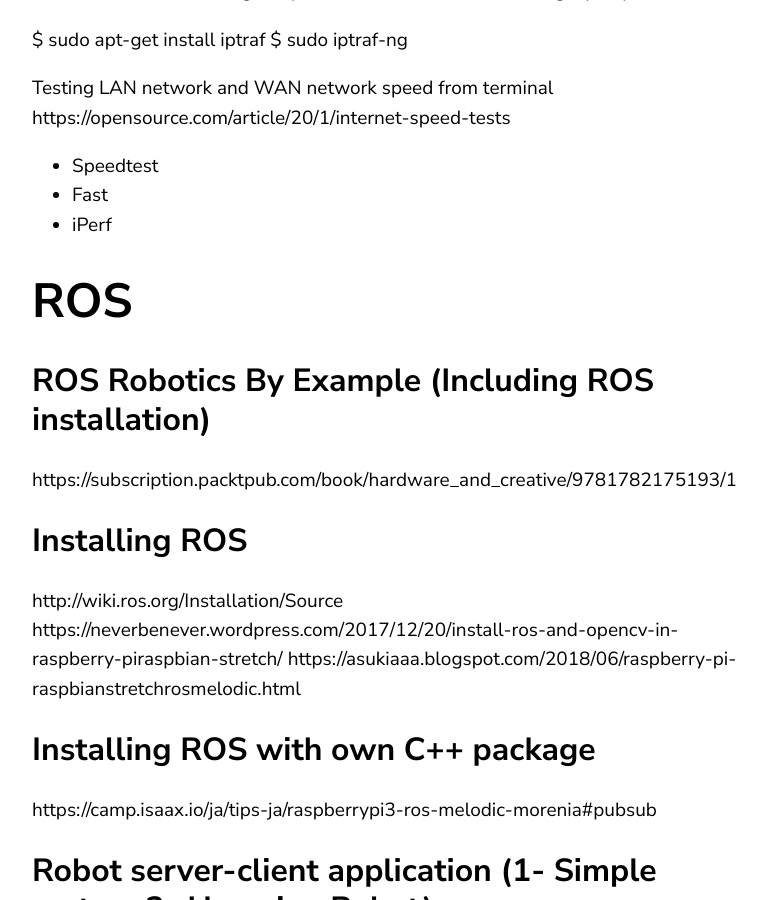
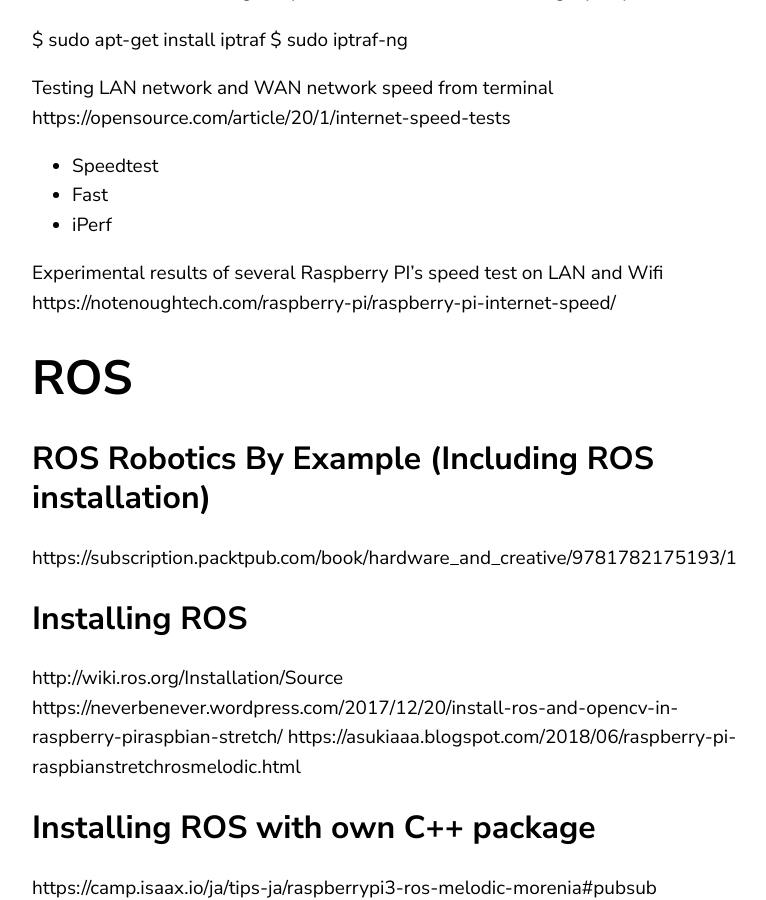
Before and after one commit to jluis9796/jluis9796.github.io, a Jekyll site: the page built from _posts/2020-05-31-manuals.markdown, in a window 1280 px wide and 900 px high, scrolled down 4097 px. Shown: the whole window, without its empty margins (68-834 px from the left). Built offline with Jekyll 4.4.1, drawn with Linux system fonts in a browser that asks for light colours.

Commit message:
Update 2020-05-31-manuals.markdown

```diff
--- a/_posts/2020-05-31-manuals.markdown
+++ b/_posts/2020-05-31-manuals.markdown
@@ -97,6 +97,8 @@ https://opensource.com/article/20/1/internet-speed-tests
 - Fast
 - iPerf
 
+Experimental results of several Raspberry PI's speed test on LAN and Wifi
+https://notenoughtech.com/raspberry-pi/raspberry-pi-internet-speed/
 
 # ROS
 
```
